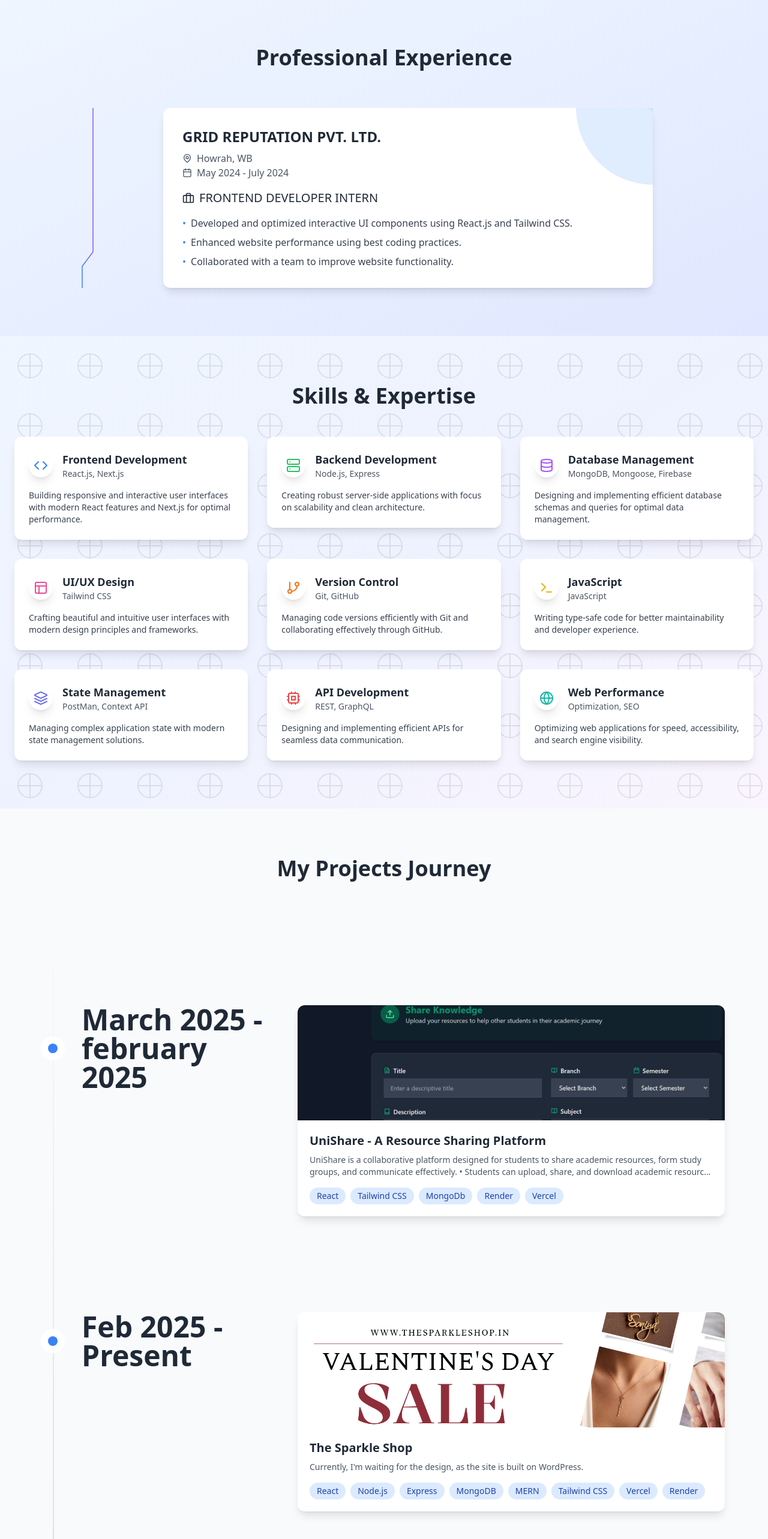
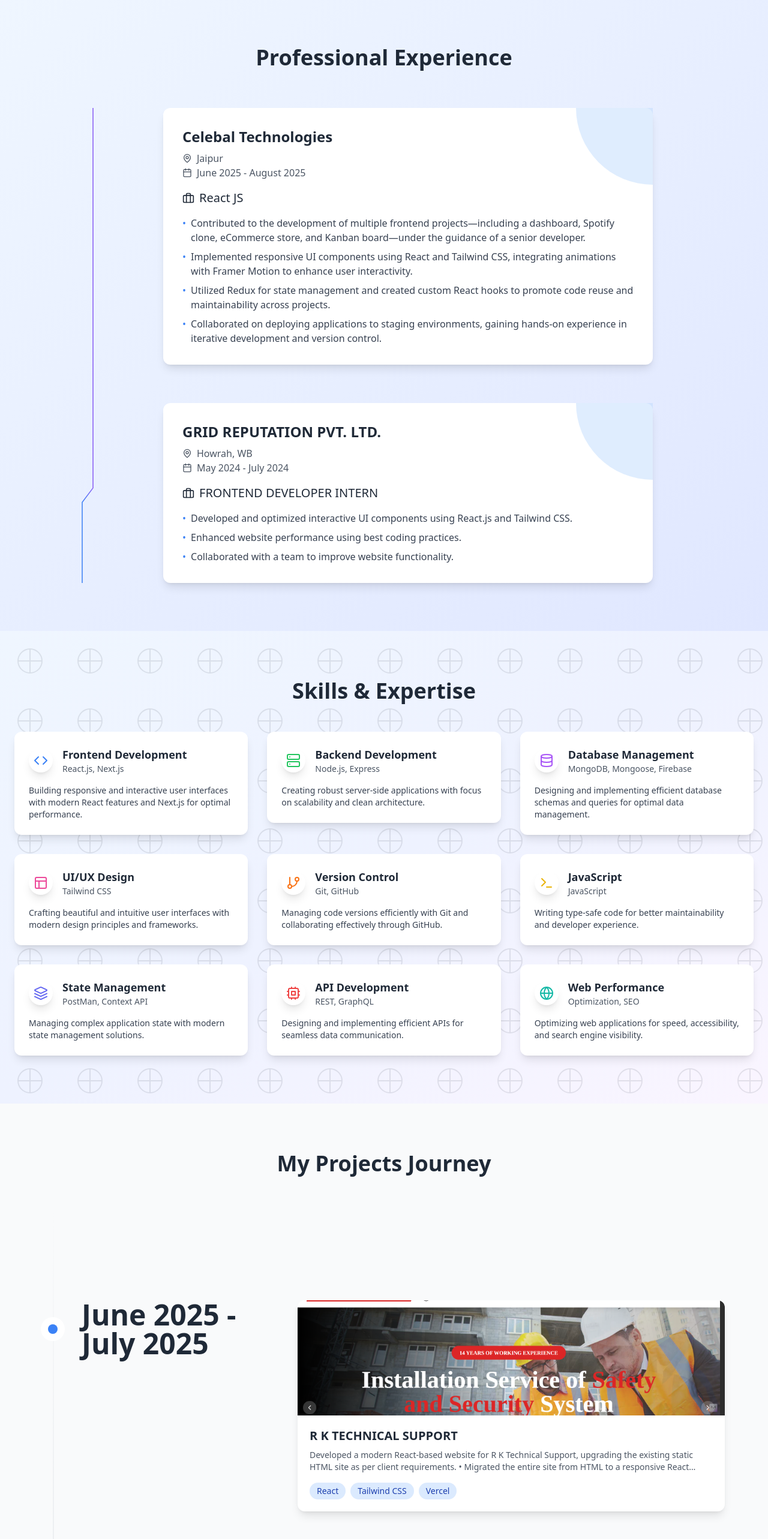
Before and after one commit to Singhmayank0217/My-Portfolio, a React (Create React App) app: page / in a window 1280 px wide. Shown: the part 1372-3938 px from the top of the page at 60% size. Built offline with nearby package versions, Linux system fonts and the light colour scheme.

Commit message:
Updated some data

```diff
--- a/src/components/Education.jsx
+++ b/src/components/Education.jsx
@@ -15,7 +15,7 @@ export default function Education() {
       institution: "Chandigarh University",
       period: "August 2022 – Present",
       achievements: [
-        "Current CGPA: 7.13",
+        "Current CGPA: 7.2",
         "Proven ability to work collaboratively in team projects",
         "Commitment to continuous learning and self-improvement",
       ],
--- a/src/components/Experience.jsx
+++ b/src/components/Experience.jsx
@@ -1,10 +1,22 @@
-import { Briefcase, Calendar, MapPin, Globe } from "lucide-react"
-import { motion } from "framer-motion"
-import { TracingBeam } from "../components/TracingBeam"
-import AnimatedSectionHeader from "./AnimatedSectionHeader"
+import { Briefcase, Calendar, MapPin, Globe } from "lucide-react";
+import { motion } from "framer-motion";
+import { TracingBeam } from "../components/TracingBeam";
+import AnimatedSectionHeader from "./AnimatedSectionHeader";
 
 function Experience() {
   const experiences = [
+    {
+      company: "Celebal Technologies",
+      location: "Jaipur",
+      period: "June 2025 - August 2025",
+      role: "React JS",
+      responsibilities: [
+        "Contributed to the development of multiple frontend projects—including a dashboard, Spotify clone, eCommerce store, and Kanban board—under the guidance of a senior developer.",
+        "Implemented responsive UI components using React and Tailwind CSS, integrating animations with Framer Motion to enhance user interactivity.",
+        "Utilized Redux for state management and created custom React hooks to promote code reuse and maintainability across projects.",
+        "Collaborated on deploying applications to staging environments, gaining hands-on experience in iterative development and version control.",
+      ],
+    },
     {
       company: "GRID REPUTATION PVT. LTD.",
       location: "Howrah, WB",
@@ -16,21 +28,13 @@ function Experience() {
         "Collaborated with a team to improve website functionality.",
       ],
     },
-    // {
-    //   company: "S RAJ INFRA PROJECTS PRIVATE LIMITED",
-    //   location: "Freelancing",
-    //   period: "December 2024 - Present",
-    //   role: "MERN Stack Developer",
-    //   responsibilities: [
-    //     "Spearheaded the design and development of an enterprise-level SaaS platform, utilizing React and Tailwind CSS.",
-    //     "Engineered dynamic user interfaces with Framer Motion animations, achieving 40% improved user engagement metrics.",
-    //     "Successfully deployed to production, serving as the primary client acquisition and service showcase platform.",
-    //   ],
-    // },
-  ]
+  ];
 
   return (
-    <section id="experience" className="py-20 bg-gradient-to-br from-blue-50 to-indigo-100 dark:from-gray-900 dark:to-indigo-900">
+    <section
+      id="experience"
+      className="py-20 bg-gradient-to-br from-blue-50 to-indigo-100 dark:from-gray-900 dark:to-indigo-900"
+    >
       <div className="container mx-auto px-6">
         <AnimatedSectionHeader title="Professional Experience" />
 
@@ -49,7 +53,9 @@ function Experience() {
 
                 <div className="relative z-10">
                   <h3 className="text-2xl font-semibold mb-2 dark:text-white flex items-center">
-                    {exp.company === "Freelance" ? <Globe className="w-6 h-6 mr-2 text-blue-500" /> : null}
+                    {exp.company === "Freelance" ? (
+                      <Globe className="w-6 h-6 mr-2 text-blue-500" />
+                    ) : null}
                     {exp.company}
                   </h3>
 
@@ -70,7 +76,10 @@ function Experience() {
 
                   <ul className="mt-4 space-y-2">
                     {exp.responsibilities.map((resp, idx) => (
-                      <li key={idx} className="flex text-gray-700 dark:text-gray-300">
+                      <li
+                        key={idx}
+                        className="flex text-gray-700 dark:text-gray-300"
+                      >
                         <span className="text-blue-500 mr-2">•</span>
                         {resp}
                       </li>
@@ -83,7 +92,7 @@ function Experience() {
         </TracingBeam>
       </div>
     </section>
-  )
+  );
 }
 
-export default Experience
+export default Experience;
--- a/src/components/Projects.jsx
+++ b/src/components/Projects.jsx
@@ -1,17 +1,34 @@
-import { useState, useRef } from "react"
-import { motion, AnimatePresence } from "framer-motion"
-import { GitlabIcon as GitHub, ExternalLink, X } from "lucide-react"
-import { Timeline } from "./Timeline"
+import { useState, useRef } from "react";
+import { motion, AnimatePresence } from "framer-motion";
+import { GitlabIcon as GitHub, ExternalLink, X } from "lucide-react";
+import { Timeline } from "./Timeline";
 import Rk from "../assets/Rk-1.png";
 import SR from "../assets/Sraj-1.png";
 import GR from "../assets/Grid-1.png";
 import SS from "../assets/Shop-1.png";
 import AS from "../assets/Apple-1.png";
 import US from "../assets/Uni-1.png";
+import RT from "../assets/Rk-2.png"
 
 const projects = [
   {
     id: 1,
+    title: "R K TECHNICAL SUPPORT",
+    description: `Developed a modern React-based website for R K Technical Support, upgrading the existing static HTML site as per client requirements.
+  • Migrated the entire site from HTML to a responsive React application with improved UI using Tailwind CSS.
+  • Implemented a PDF download feature for service documents and manuals.
+  • Enhanced the site with interactive components and dynamic routing for smoother navigation.
+  • Ensured optimal performance, SEO practices, and cross-device compatibility.
+  • Delivered the final product deployed on Vercel, with ongoing support and version updates.`,
+    image: RT,
+    technologies: ["React", "Tailwind CSS", "Vercel"],
+    github: "https://github.com/Singhmayank0217/Rk-TECHNICAL",
+    demo: "https://www.rktechs.co/",
+    date: "June 2025 - July 2025",
+  },
+
+  {
+    id: 2,
     title: "UniShare - A Resource Sharing Platform",
     description: `UniShare is a collaborative platform designed for students to share academic resources, form study groups, and communicate effectively.
   • Students can upload, share, and download academic resources categorized by branch, semester, and subject.
@@ -26,29 +43,48 @@ const projects = [
     date: "March 2025 - february 2025",
   },
   {
-    id: 2,
+    id: 3,
     title: "The Sparkle Shop",
-    description: "Currently, I'm waiting for the design, as the site is built on WordPress.",
+    description:
+      "Currently, I'm waiting for the design, as the site is built on WordPress.",
     image: SS,
-    technologies: ["React", "Node.js", "Express", "MongoDB", "MERN", "Tailwind CSS", "Vercel","Render"],
+    technologies: [
+      "React",
+      "Node.js",
+      "Express",
+      "MongoDB",
+      "MERN",
+      "Tailwind CSS",
+      "Vercel",
+      "Render",
+    ],
     github: "",
     demo: "https://thesparkleshop.in/",
-    date: "Feb 2025 - Present",
+    date: "July 2025 - Present",
   },
   {
-    id: 3,
+    id: 4,
     title: "S RAJ INFRA PROJECTS PRIVATE LIMITED",
-    description: "Spearheaded the design and development of an enterprise-level SaaS platform, utilizing React and Tailwind CSS. Engineered dynamic user interfaces with Framer Motion animations, achieving 40% improved user engagement metrics. Successfully deployed to production, serving as the primary client acquisition and service showcase platform.",
+    description:
+      "Spearheaded the design and development of an enterprise-level SaaS platform, utilizing React and Tailwind CSS. Engineered dynamic user interfaces with Framer Motion animations, achieving 40% improved user engagement metrics. Successfully deployed to production, serving as the primary client acquisition and service showcase platform.",
     image: SR,
-    technologies: ["React", "Node.js", "Express", "Firebase", "Vercel", "Tailwind CSS"],
+    technologies: [
+      "React",
+      "Node.js",
+      "Express",
+      "Firebase",
+      "Vercel",
+      "Tailwind CSS",
+    ],
     github: "https://github.com/Singhmayank0217/S-RAJ-INFRA",
     demo: "https://s-raj-infra.vercel.app/",
     date: "December 2024 - Present",
   },
   {
-    id: 4,
+    id: 5,
     title: "R K TECHNICAL SUPPORT",
-    description: "Led the development of a professional Security website, utilizing HTML, CSS, and JavaScript. Achieved a fully responsive design for mobile, desktop, and tablet, integrating dynamic Google Maps for real-time tracking. Deployed by the client for real-world use on mobile, desktop, and tablet platforms.",
+    description:
+      "Led the development of a professional Security website, utilizing HTML, CSS, and JavaScript. Achieved a fully responsive design for mobile, desktop, and tablet, integrating dynamic Google Maps for real-time tracking. Deployed by the client for real-world use on mobile, desktop, and tablet platforms.",
     image: Rk,
     technologies: ["HTML", "CSS", "JavaScript", "Google Maps API", "Vercel"],
     github: "https://github.com/Singhmayank0217/RKTECHNICALSUPPORT",
@@ -56,29 +92,46 @@ const projects = [
     date: "December 2023 - January 2024",
   },
   {
-    id: 5,
+    id: 6,
     title: "Grid Reputation, a market agency company",
-    description: " This project is currently deployed on Vercel and is still a work in progress. The client has requested to hold off on further development while awaiting design updates.",
+    description:
+      " This project is currently deployed on Vercel and is still a work in progress. The client has requested to hold off on further development while awaiting design updates.",
     image: GR,
-    technologies: ["React", "Node.js", "Express", "Firebase", "Vercel", "Tailwind CSS"],
-    github: "https://github.com/Singhmayank0217/Freelance-Project-GridReputation",
+    technologies: [
+      "React",
+      "Node.js",
+      "Express",
+      "Firebase",
+      "Vercel",
+      "Tailwind CSS",
+    ],
+    github:
+      "https://github.com/Singhmayank0217/Freelance-Project-GridReputation",
     demo: "https://grid-reputation.vercel.app/",
     date: "March 2024 - Present",
   },
   {
-    id: 6,
+    id: 7,
     title: "Apple Store Project : Apple clone iPhone 15 Pro",
-    description: "This project is currently deployed on Vercel and utilizes Three.js for creating immersive 3D graphics, along with Framer Motion for sophisticated animations and transitions.",
+    description:
+      "This project is currently deployed on Vercel and utilizes Three.js for creating immersive 3D graphics, along with Framer Motion for sophisticated animations and transitions.",
     image: AS,
-    technologies: ["React", "Tailwind CSS","Framer-Motion", " Gsap", "Three.Js", "Vercel"],
+    technologies: [
+      "React",
+      "Tailwind CSS",
+      "Framer-Motion",
+      " Gsap",
+      "Three.Js",
+      "Vercel",
+    ],
     github: "https://github.com/Singhmayank0217/Apple_ThreeJs",
     demo: "https://iphone15pro-mayank.netlify.app/",
     date: "January 2024 - January 2024",
   },
-]
+];
 
 const ProjectCard = ({ project, onClick }) => {
-  const cardRef = useRef(null)
+  const cardRef = useRef(null);
 
   return (
     <motion.div
@@ -101,7 +154,9 @@ const ProjectCard = ({ project, onClick }) => {
         />
       </motion.div>
       <motion.div className="p-5">
-        <motion.h3 className="text-xl font-bold mb-2 text-gray-800 dark:text-gray-200">{project.title}</motion.h3>
+        <motion.h3 className="text-xl font-bold mb-2 text-gray-800 dark:text-gray-200">
+          {project.title}
+        </motion.h3>
         <motion.p className="text-gray-600 dark:text-gray-300 text-sm line-clamp-2 mb-4">
           {project.description}
         </motion.p>
@@ -118,8 +173,8 @@ const ProjectCard = ({ project, onClick }) => {
         </motion.div>
       </motion.div>
     </motion.div>
-  )
-}
+  );
+};
 
 const ProjectModal = ({ project, onClose }) => (
   <motion.div
@@ -221,15 +276,15 @@ const ProjectModal = ({ project, onClose }) => (
       </motion.div>
     </motion.div>
   </motion.div>
-)
+);
 
 export default function Projects() {
-  const [selectedProject, setSelectedProject] = useState(null)
+  const [selectedProject, setSelectedProject] = useState(null);
 
   const data = projects.map((project) => ({
     title: project.date,
     content: <ProjectCard project={project} onClick={setSelectedProject} />,
-  }))
+  }));
 
   return (
     <section id="projects" className="py-20 bg-gray-50 dark:bg-gray-900">
@@ -245,8 +300,13 @@ export default function Projects() {
         <Timeline data={data} />
       </div>
       <AnimatePresence>
-        {selectedProject && <ProjectModal project={selectedProject} onClose={() => setSelectedProject(null)} />}
+        {selectedProject && (
+          <ProjectModal
+            project={selectedProject}
+            onClose={() => setSelectedProject(null)}
+          />
+        )}
       </AnimatePresence>
     </section>
-  )
+  );
 }
```
Also changed, not shown: src/assets/Rk-2.png (added), 1 other file (tests, documents, lock files or other folders).
